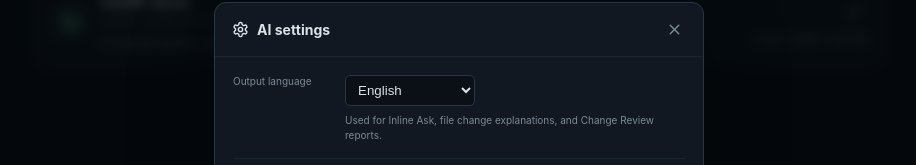
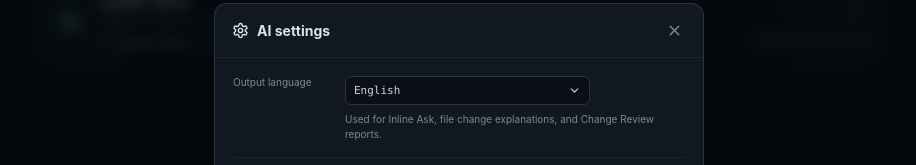
Before and after one commit to okaryo/undiffstand, a SvelteKit app: page / in a window 1280 px wide. Both pictures are taken after a click on the button "Settings". Shown: the part 180-345 px from the top of the page, without its empty margins (181-1097 px from the left). Built offline with nearby package versions, Linux system fonts and the light colour scheme.

Commit message:
feat: implement SelectMenu component for output language selection and update AiPanel and page to use it

```diff
--- a/src/lib/components/ai/AiPanel.svelte
+++ b/src/lib/components/ai/AiPanel.svelte
@@ -10,6 +10,7 @@
     ShieldAlert,
     Sparkles
   } from '@lucide/svelte';
+  import SelectMenu from '$lib/components/common/SelectMenu.svelte';
   import type { ChangeReviewAvailability, ChangeReviewReport } from '$lib/domain/ai';
   import type { ReviewOutputLanguage } from '$lib/domain/preferences';
 
@@ -34,6 +35,10 @@
   } = $props();
 
   let openGroups = $state<Record<string, boolean>>({});
+  const outputLanguageOptions = [
+    { value: 'english', label: 'English' },
+    { value: 'japanese', label: '日本語' }
+  ];
 
   function toggleGroup(id: string) {
     openGroups[id] = !(openGroups[id] ?? true);
@@ -59,18 +64,15 @@
       {#if availability && !availability.available}<small>{availability.reason}</small>{/if}
       <label class="output-language">
         <span>Output</span>
-        <select
-          aria-label="Review output language"
+        <SelectMenu
+          id="review-output-language-panel"
+          label="Review output language"
           value={outputLanguage}
+          options={outputLanguageOptions}
           disabled={loading}
-          onchange={(event) =>
-            onOutputLanguageChange(
-              (event.currentTarget as HTMLSelectElement).value as ReviewOutputLanguage
-            )}
-        >
-          <option value="english">English</option>
-          <option value="japanese">日本語</option>
-        </select>
+          fluid
+          onChange={(language) => onOutputLanguageChange(language as ReviewOutputLanguage)}
+        />
       </label>
     </div>
     <button onclick={onReview} disabled={loading || !availability?.available}>
@@ -221,20 +223,12 @@
   .output-language {
     display: flex;
     align-items: center;
+    width: 100%;
+    max-width: 245px;
     gap: 7px;
     margin-top: 9px;
     color: var(--muted);
     font-size: 9px;
-  }
-  .output-language select {
-    min-width: 86px;
-    padding: 4px 21px 4px 6px;
-    color: var(--text);
-    color-scheme: dark;
-    background: #0a1016;
-    border: 1px solid var(--border-strong);
-    border-radius: 4px;
-    font: 10px inherit;
   }
   .action-card > button {
     grid-column: 2;
--- /dev/null
+++ b/src/lib/components/common/SelectMenu.svelte
@@ -0,0 +1,241 @@
+<script lang="ts">
+  import { Check, ChevronDown } from '@lucide/svelte';
+
+  let {
+    id,
+    value,
+    label,
+    options,
+    disabled = false,
+    fluid = false,
+    onChange
+  }: {
+    id: string;
+    value: string;
+    label: string;
+    options: { value: string; label: string; disabled?: boolean }[];
+    disabled?: boolean;
+    fluid?: boolean;
+    onChange: (value: string) => void;
+  } = $props();
+
+  let open = $state(false);
+  let activeIndex = $state(0);
+  let trigger: HTMLButtonElement;
+  let menu = $state<HTMLDivElement>();
+
+  let menuId = $derived(`${id}-options`);
+  let selectedOption = $derived(options.find((option) => option.value === value));
+
+  $effect(() => {
+    if (disabled) open = false;
+  });
+
+  function selectedIndex() {
+    const index = options.findIndex((option) => option.value === value && !option.disabled);
+    return index >= 0 ? index : options.findIndex((option) => !option.disabled);
+  }
+
+  function openMenu() {
+    if (disabled) return;
+    activeIndex = selectedIndex();
+    open = true;
+  }
+
+  function closeMenu({ restoreFocus = false } = {}) {
+    open = false;
+    if (restoreFocus) trigger.focus();
+  }
+
+  function select(optionValue: string) {
+    const option = options.find((candidate) => candidate.value === optionValue);
+    if (!option || option.disabled) return;
+    onChange(optionValue);
+    closeMenu({ restoreFocus: true });
+  }
+
+  function moveActive(direction: 1 | -1) {
+    if (!options.some((option) => !option.disabled)) return;
+    let next = activeIndex;
+    do {
+      next = (next + direction + options.length) % options.length;
+    } while (options[next]?.disabled);
+    activeIndex = next;
+  }
+
+  function handleTriggerKeydown(event: KeyboardEvent) {
+    if (event.key === 'ArrowDown' || event.key === 'ArrowUp') {
+      event.preventDefault();
+      if (!open) openMenu();
+      else moveActive(event.key === 'ArrowDown' ? 1 : -1);
+      return;
+    }
+    if (open && (event.key === 'Enter' || event.key === ' ')) {
+      event.preventDefault();
+      const option = options[activeIndex];
+      if (option) select(option.value);
+    }
+  }
+
+  function handleWindowClick(event: MouseEvent) {
+    if (
+      open &&
+      event.target instanceof Node &&
+      !trigger.contains(event.target) &&
+      !menu?.contains(event.target)
+    ) {
+      closeMenu();
+    }
+  }
+
+  function handleWindowKeydown(event: KeyboardEvent) {
+    if (event.key === 'Escape' && open) {
+      event.preventDefault();
+      event.stopImmediatePropagation();
+      closeMenu({ restoreFocus: true });
+    }
+  }
+</script>
+
+<svelte:window onclick={handleWindowClick} onkeydown={handleWindowKeydown} />
+
+<div class="select-menu" class:fluid>
+  <button
+    bind:this={trigger}
+    type="button"
+    class="trigger"
+    class:open
+    role="combobox"
+    aria-label={label}
+    aria-haspopup="listbox"
+    aria-expanded={open}
+    aria-controls={menuId}
+    aria-activedescendant={open && activeIndex >= 0 ? `${id}-option-${activeIndex}` : undefined}
+    {disabled}
+    onclick={() => (open ? closeMenu() : openMenu())}
+    onkeydown={handleTriggerKeydown}
+  >
+    <span>{selectedOption?.label ?? value}</span>
+    <ChevronDown size={13} />
+  </button>
+
+  {#if open}
+    <div bind:this={menu} id={menuId} class="menu" role="listbox" aria-label={`${label} options`}>
+      {#each options as option, index (option.value)}
+        <button
+          id={`${id}-option-${index}`}
+          type="button"
+          role="option"
+          aria-selected={value === option.value}
+          class:active={value === option.value}
+          class:highlighted={activeIndex === index}
+          disabled={option.disabled}
+          onmouseenter={() => (activeIndex = index)}
+          onclick={() => select(option.value)}
+        >
+          <span>{option.label}</span>
+          {#if value === option.value}<Check size={13} />{/if}
+        </button>
+      {/each}
+    </div>
+  {/if}
+</div>
+
+<style>
+  .select-menu {
+    position: relative;
+    width: 245px;
+    max-width: 100%;
+    min-width: 0;
+  }
+
+  .select-menu.fluid {
+    flex: 1 1 auto;
+    width: auto;
+  }
+
+  .trigger {
+    display: grid;
+    grid-template-columns: minmax(0, 1fr) auto;
+    align-items: center;
+    width: 100%;
+    height: 29px;
+    gap: 7px;
+    padding: 0 8px;
+    color: #cbd3da;
+    text-align: left;
+    background: #0a1016;
+    border: 1px solid #293541;
+    border-radius: 6px;
+    outline: none;
+    font: 11px var(--mono);
+    cursor: pointer;
+  }
+
+  .trigger span,
+  .menu button span {
+    overflow: hidden;
+    text-overflow: ellipsis;
+    white-space: nowrap;
+  }
+
+  .trigger.open,
+  .trigger:focus-visible {
+    border-color: var(--accent);
+    box-shadow: 0 0 0 2px rgba(87, 184, 142, 0.08);
+  }
+
+  .trigger:disabled {
+    opacity: 0.5;
+    cursor: default;
+  }
+
+  .menu {
+    position: absolute;
+    z-index: 70;
+    top: calc(100% + 6px);
+    left: 0;
+    width: 100%;
+    min-width: max-content;
+    padding: 6px;
+    background: #111923;
+    border: 1px solid var(--border-strong);
+    border-radius: 8px;
+    box-shadow: 0 14px 36px rgba(0, 0, 0, 0.42);
+  }
+
+  .menu button {
+    display: grid;
+    grid-template-columns: minmax(0, 1fr) 15px;
+    align-items: center;
+    width: 100%;
+    min-height: 29px;
+    gap: 7px;
+    padding: 5px 8px;
+    color: #95a1ab;
+    text-align: left;
+    background: transparent;
+    border: 0;
+    border-radius: 5px;
+    font: 11px var(--mono);
+    cursor: pointer;
+  }
+
+  .menu button:hover,
+  .menu button:focus-visible,
+  .menu button.highlighted,
+  .menu button.active {
+    color: var(--text);
+    background: var(--hover);
+    outline: none;
+  }
+
+  .menu button.active {
+    background: rgba(87, 184, 142, 0.1);
+  }
+
+  .menu button:disabled {
+    opacity: 0.45;
+    cursor: default;
+  }
+</style>
--- a/src/routes/+page.svelte
+++ b/src/routes/+page.svelte
@@ -21,6 +21,7 @@
   import AiPanel from '$lib/components/ai/AiPanel.svelte';
   import EmptyState from '$lib/components/common/EmptyState.svelte';
   import ErrorBanner from '$lib/components/common/ErrorBanner.svelte';
+  import SelectMenu from '$lib/components/common/SelectMenu.svelte';
   import DiffFeed from '$lib/components/diff/DiffFeed.svelte';
   import DiffFileList from '$lib/components/diff/DiffFileList.svelte';
   import DiffSelector from '$lib/components/diff/DiffSelector.svelte';
@@ -109,6 +110,10 @@
   const AI_PANEL_MIN_WIDTH = 240;
   const AI_PANEL_MAX_WIDTH = 520;
   const PANEL_RESIZE_STEP = 10;
+  const outputLanguageOptions = [
+    { value: 'english', label: 'English' },
+    { value: 'japanese', label: '日本語' }
+  ];
   type ResizablePanel = 'sidebar' | 'ai';
   let activeResize = $state<
     | {
@@ -1092,19 +1097,13 @@
       <div class="settings-content">
         <div class="language-setting">
           <span>Output language</span>
-          <label>
-            <select
-              aria-label="Review output language"
-              value={reviewOutputLanguage}
-              onchange={(event) =>
-                setReviewOutputLanguage(
-                  (event.currentTarget as HTMLSelectElement).value as ReviewOutputLanguage
-                )}
-            >
-              <option value="english">English</option>
-              <option value="japanese">日本語</option>
-            </select>
-          </label>
+          <SelectMenu
+            id="review-output-language-settings"
+            label="Review output language"
+            value={reviewOutputLanguage}
+            options={outputLanguageOptions}
+            onChange={(language) => setReviewOutputLanguage(language as ReviewOutputLanguage)}
+          />
           <p>Used for Inline Ask, file change explanations, and Change Review reports.</p>
         </div>
         <div>
@@ -1697,16 +1696,6 @@
   .settings-content strong {
     font: 11px var(--mono);
   }
-  .settings-content select {
-    min-width: 130px;
-    padding: 6px 26px 6px 8px;
-    color: var(--text);
-    color-scheme: dark;
-    background: var(--input);
-    border: 1px solid var(--border-strong);
-    border-radius: 5px;
-    font: 11px inherit;
-  }
   .settings-content p {
     margin: 4px 0 0;
     color: var(--muted);
```
Also changed, not shown: 2 other files (tests, documents, lock files or other folders).
